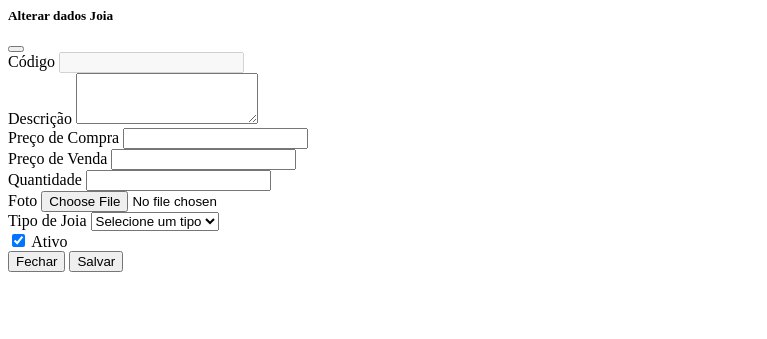
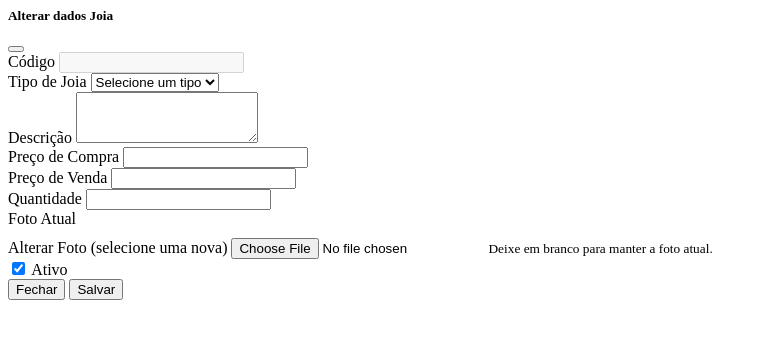
Before and after one commit to svisentini/sv-django-04-pfsj, a Django app: template pfsj/templates/pfsj/modal_joia_alteracao.html in a window 1280 px wide. Shown: the top 339 px of the page, without its empty margins (0-767 px from the left). Run offline with Django 3.2, Linux system fonts and the light colour scheme; the template is opened without the code that fills it, so the values that code supplies are empty.

Commit message:
Modal de alteração das Joias

```diff
--- a/pfsj/templates/pfsj/modal_joia_alteracao.html
+++ b/pfsj/templates/pfsj/modal_joia_alteracao.html
@@ -12,43 +12,75 @@
                     <!-- Formulário de Cadastro -->
                     <form method="post" enctype="multipart/form-data" action="{% url 'alterarJoias' %}">
                         {% csrf_token %}
-                        <div class="mb-3">
-                            <label for="modalAlteracaoCodigo" class="form-label">Código</label>
-                            <input type="text" class="form-control" id="modalAlteracaoCodigo" name="codigo" required disabled>
+
+
+                        <div class="row">
+                            <div class="col-md-6 mb-3">
+                                <label for="modalAlteracaoCodigo" class="form-label">Código</label>
+                                <input type="text" class="form-control" id="modalAlteracaoCodigo" name="codigo" required disabled>
+                            </div>
+                            <div class="col-md-6 mb-3">
+                                <label for="modalAlteracaoTipo" class="form-label">Tipo de Joia</label>
+                                <select class="form-control" id="modalAlteracaoTipo" name="tipo" required>
+                                    <option value="">Selecione um tipo</option>
+                                    {% for tipo in tipos %}
+                                        <option value="{{ tipo.id }}">{{ tipo.nome }}</option>
+                                    {% endfor %}
+                                </select>
+                            </div>
+
                         </div>
+
+
+
+
                         <div class="mb-3">
                             <label for="modalAlteracaoDescricao" class="form-label">Descrição</label>
                             <textarea class="form-control" id="modalAlteracaoDescricao" name="descricao" rows="3" required></textarea>
                         </div>
+
+                        <div class="row">
+                            <div class="col-md-4 mb-3">
+                                <label for="modalAlteracaoPrecoCompra" class="form-label">Preço de Compra</label>
+                                <input type="number" step="0.01" class="form-control" id="modalAlteracaoPrecoCompra" name="preco_compra" required>
+                            </div>
+                            <div class="col-md-4 mb-3">
+                                <label for="modalAlteracaoPrecoVenda" class="form-label">Preço de Venda</label>
+                                <input type="number" step="0.01" class="form-control" id="modalAlteracaoPrecoVenda" name="preco_venda" required>
+                            </div>
+                            <div class="col-md-4 mb-3">
+                                <label for="modalAlteracaoQuantidade" class="form-label">Quantidade</label>
+                                <input type="number" class="form-control" id="modalAlteracaoQuantidade" name="quantidade" required>
+                            </div>
+                        </div>
+
+
+
+
+
                         <div class="mb-3">
-                            <label for="preco_compra" class="form-label">Preço de Compra</label>
-                            <input type="number" step="0.01" class="form-control" id="preco_compra" name="preco_compra" required>
+                            <label class="form-label">Foto Atual</label>
+                            <div id="currentPhotoPreview" style="margin-bottom: 10px;">
+                                </div>
+
+                            <label for="modalAlteracaoFoto" class="form-label">Alterar Foto (selecione uma nova)</label>
+                            <input type="file" class="form-control" id="modalAlteracaoFoto" name="foto">
+                            <small class="form-text text-muted">Deixe em branco para manter a foto atual.</small>
+
+                            <input type="hidden" id="modalAlteracaoFotoUrl" name="foto_atual_url">
                         </div>
-                        <div class="mb-3">
-                            <label for="preco_venda" class="form-label">Preço de Venda</label>
-                            <input type="number" step="0.01" class="form-control" id="preco_venda" name="preco_venda" required>
-                        </div>
-                        <div class="mb-3">
-                            <label for="quantidade" class="form-label">Quantidade</label>
-                            <input type="number" class="form-control" id="quantidade" name="quantidade" required>
-                        </div>
-                        <div class="mb-3">
-                            <label for="foto" class="form-label">Foto</label>
-                            <input type="file" class="form-control" id="foto" name="foto">
-                        </div>
-                        <div class="mb-3">
-                            <label for="tipo" class="form-label">Tipo de Joia</label>
-                            <select class="form-control" id="tipo" name="tipo" required>
-                                <option value="">Selecione um tipo</option>
-                                {% for tipo in tipos %}
-                                    <option value="{{ tipo.id }}">{{ tipo.nome }}</option>
-                                {% endfor %}
-                            </select>
-                        </div>
+
+
+
                         <div class="mb-3 form-check">
                             <input type="checkbox" class="form-check-input" id="ativo" name="ativo" checked>
                             <label class="form-check-label" for="ativo">Ativo</label>
                         </div>
+
+
+
+
+
                         <div class="modal-footer">
                             <button type="button" class="btn btn-secondary" data-bs-dismiss="modal">Fechar</button>
                             <button type="submit" class="btn btn-primary">Salvar</button>
```
Also changed, not shown: pfsj/templates/pfsj/listar_produtos.html (+69 -4 lines), README.md, db.sqlite3.
